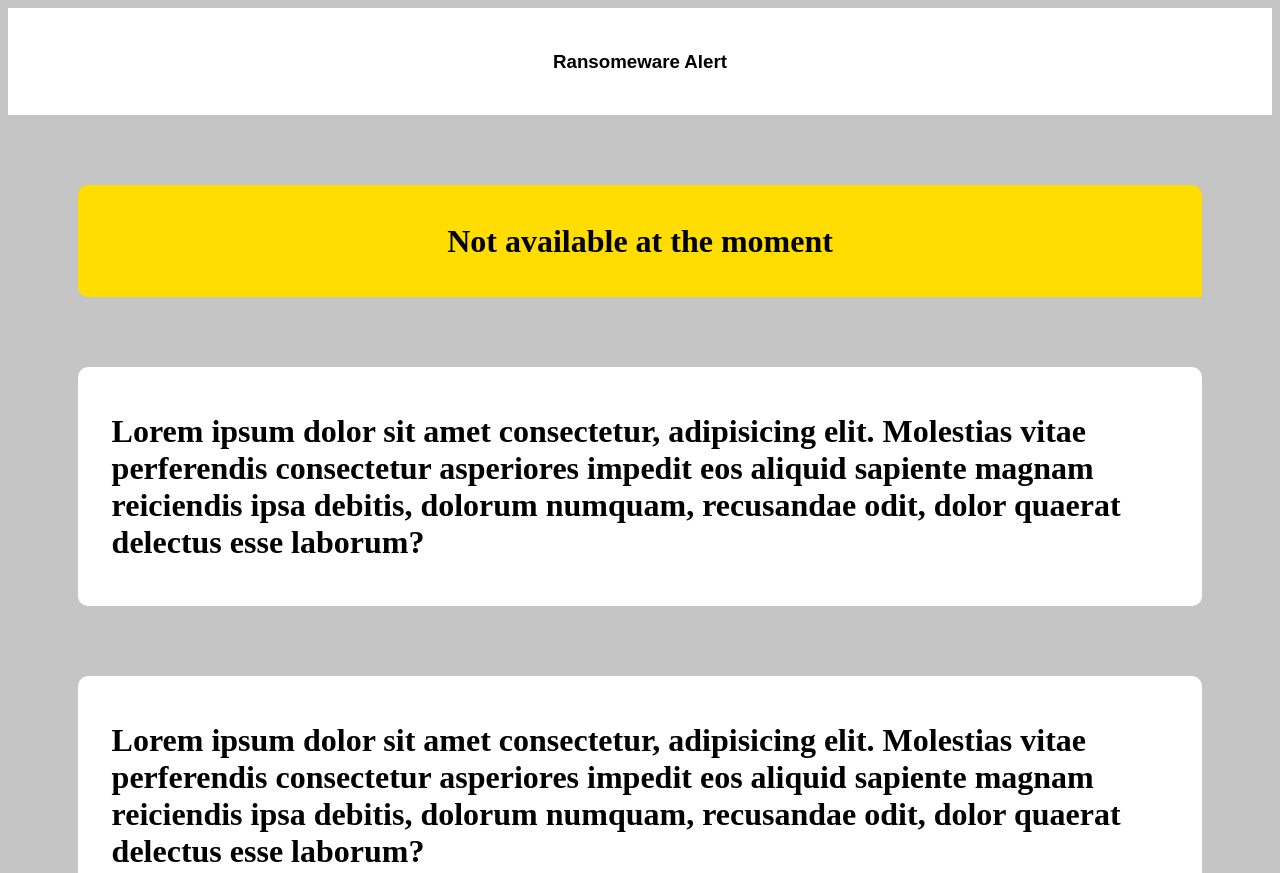
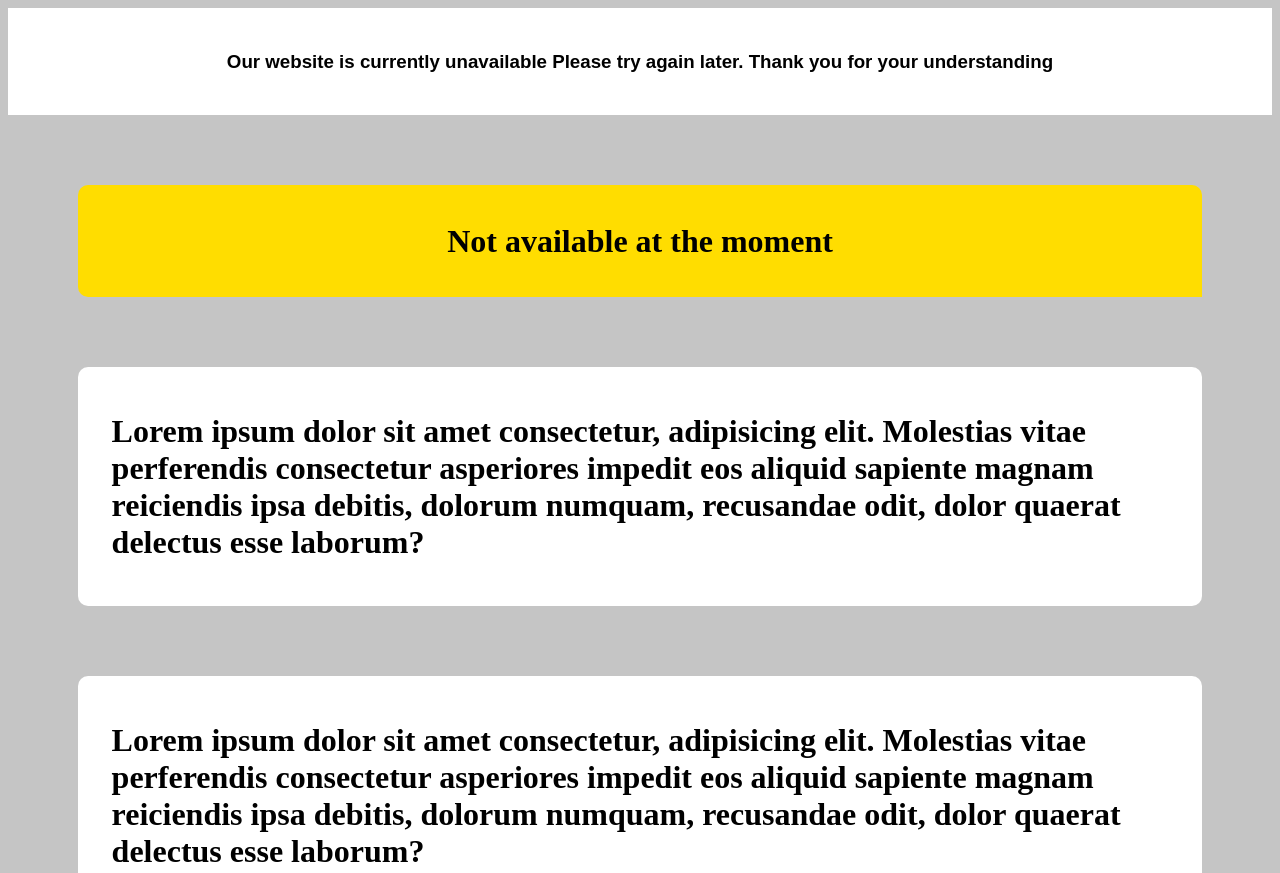
Before and after one commit to drjoeycadieux/Site---Not-Available-, a plain HTML site: page index.html in a window 1280 px wide. Shown: the top 873 px of the page. Drawn offline with Linux system fonts and the light colour scheme.

Commit message:
Changing some text in the header

```diff
--- a/index.html
+++ b/index.html
@@ -10,11 +10,11 @@
 
 <body>
 	<header>
-		<h3>Ransomeware Alert</h3>
+		<h3>Our website is currently unavailable Please try again later. Thank you for your understanding</h3>
 	</header>
 
 	<div id="jaune">
-  <img src="/assets/alerts1.png" alt="" srcset="">
+		<img src="/assets/alerts1.png" alt="" srcset="">
 		<h1>Not available at the moment</h1>
 	</div>
 	<div class="contenu22">
```
